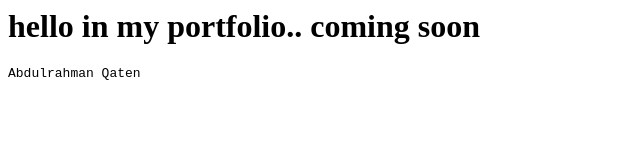
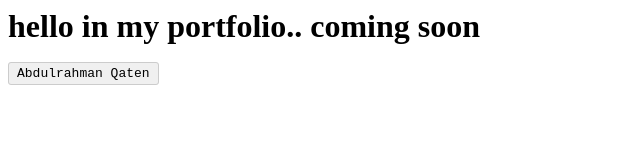
Before and after one commit to AbdulrahmanQaten/Portfolio, a plain HTML site: page index.html in a window 1280 px wide. Shown: the whole page, without its empty margins (0-640 px from the left). Drawn offline with Linux system fonts and the light colour scheme.

Commit message:
Update index.html

```diff
--- a/index.html
+++ b/index.html
@@ -1,2 +1,12 @@
+<style>
+  kbd {
+    background-color: #f0f0f0;
+    border: 1px solid #ccc;
+    padding: 3px 8px;
+    font-family: monospace;
+    border-radius: 3px;
+  }
+</style>
+
 <h1>hello in my portfolio.. coming soon</h1>
 <kbd> Abdulrahman Qaten</kbd>
```
